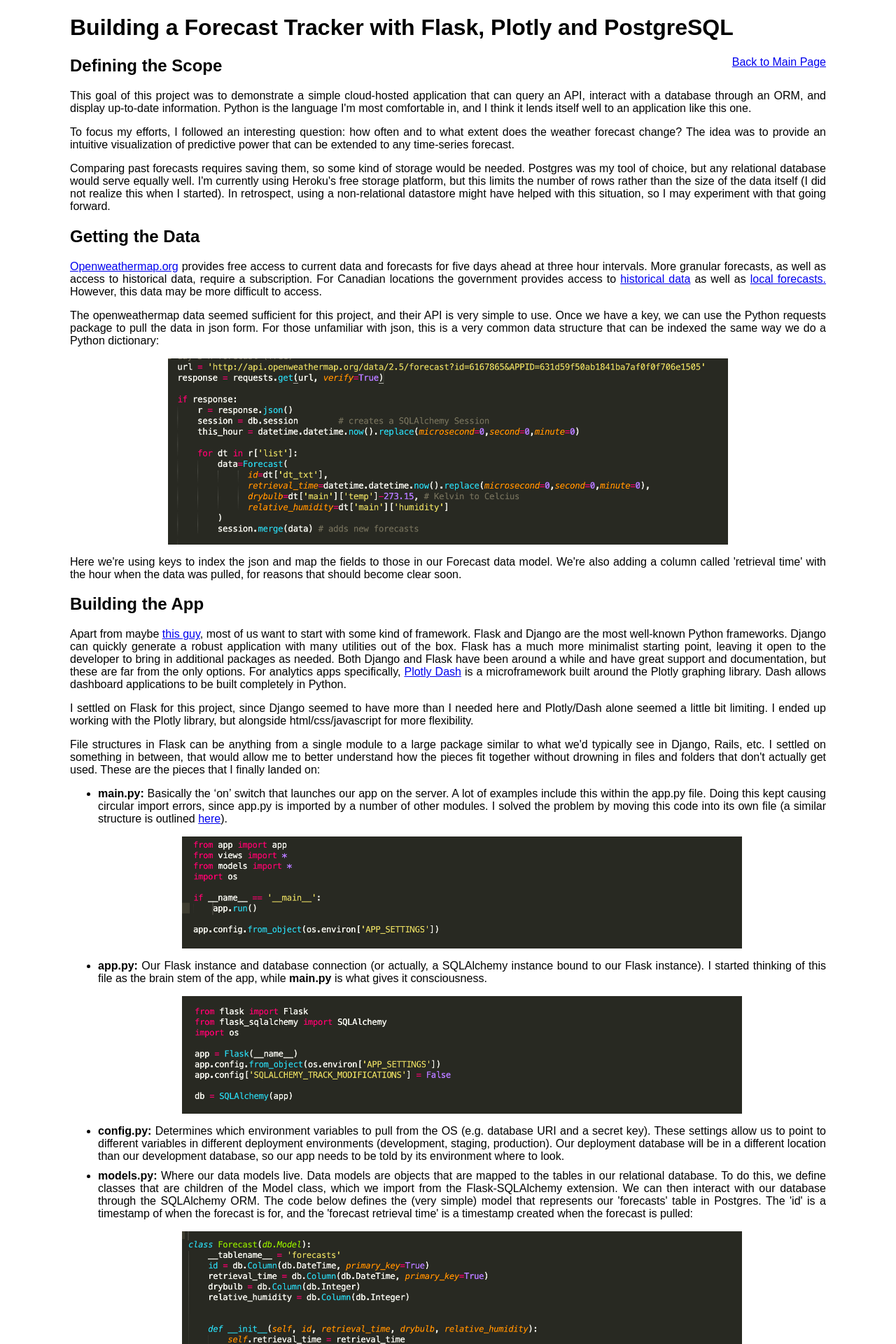
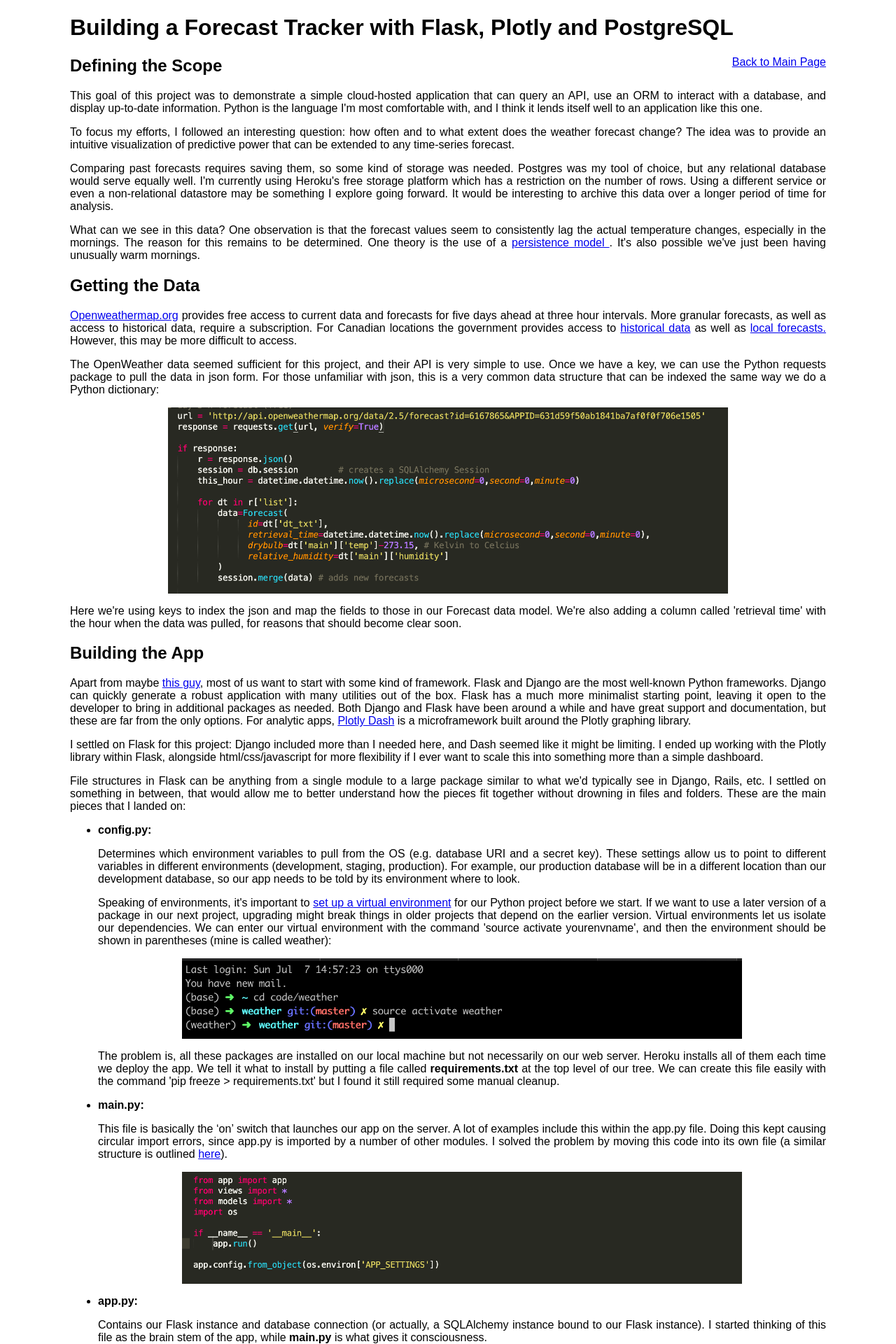
Before and after one commit to cass-android/weather, a Flask app: page /project in a window 1280 px wide. Shown: the top 1920 px of the page at 70% size. Run offline with Flask 2, Linux system fonts and the light colour scheme; parts of the project's set-up code (start-up, migrations or seed data) failed here and were passed over.

Commit message:
complete writeup, change hovermenu

```diff
--- a/templates/project.html
+++ b/templates/project.html
@@ -46,40 +46,52 @@ img {
 </div>
 
   <h2> Defining the Scope </h2>
-  <p> This goal of this project was to demonstrate a simple cloud-hosted application that can query an API, interact with a database through an ORM, and display up-to-date information. Python is the language I'm most comfortable in, and I think it lends itself well to an application like this one. </p>
+  <p> This goal of this project was to demonstrate a simple cloud-hosted application that can query an API, use an ORM to interact with a database, and display up-to-date information. Python is the language I'm most comfortable with, and I think it lends itself well to an application like this one. </p>
 
   <p> To focus my efforts, I followed an interesting question: how often and to what extent does the weather forecast change? The idea was to provide an intuitive visualization of predictive power that can be extended to any time-series forecast.<p>
 
-  <p> Comparing past forecasts requires saving them, so some kind of storage would be needed. Postgres was my tool of choice, but any relational database would serve equally well. I'm currently using Heroku's free storage platform, but this limits the number of rows rather than the size of the data itself (I did not realize this when I started). In retrospect, using a non-relational datastore might have helped with this situation, so I may experiment with that going forward. </p>
+  <p> Comparing past forecasts requires saving them, so some kind of storage was needed. Postgres was my tool of choice, but any relational database would serve equally well. I'm currently using Heroku's free storage platform which has a restriction on the number of rows. Using a different service or even a non-relational datastore may be something I explore going forward. It would be interesting to archive this data over a longer period of time for analysis.</p>
+
+  <p> What can we see in this data? One observation is that the forecast values seem to consistently lag the actual temperature changes, especially in the mornings. The reason for this remains to be determined. One theory is the use of a <a href="https://towardsdatascience.com/how-not-to-use-machine-learning-for-time-series-forecasting-avoiding-the-pitfalls-19f9d7adf424"target="_blank"target="_blank">persistence model </a>. It's also possible we've just been having unusually warm mornings. </p>
 
   <h2> Getting the Data </h2>
-  <p> <a href="https://openweathermap.org/api"target="blank">Openweathermap.org</a> provides free access to current data and forecasts for five days ahead at three hour intervals. More granular forecasts, as well as access to historical data, require a subscription. For Canadian locations the government provides access to <a href="http://climate.weather.gc.ca/index_e.html"target="blank"> historical data</a> as well as <a href="https://weather.gc.ca/mainmenu/weather_menu_e.html"target="blank">local forecasts.</a> However, this data may be more difficult to access. <p>
+  <p> <a href="https://openweathermap.org/api"target="blank">Openweathermap.org</a> provides free access to current data and forecasts for five days ahead at three hour intervals. More granular forecasts, as well as access to historical data, require a subscription. For Canadian locations the government provides access to <a href="http://climate.weather.gc.ca/index_e.html"target="blank"> historical data</a> as well as <a href="https://weather.gc.ca/mainmenu/weather_menu_e.html"target="blank">local forecasts.</a> However, this may be more difficult to access. <p>
 
-  <p> The openweathermap data seemed sufficient for this project, and their API is very simple to use. Once we have a key, we can use the Python requests package to pull the data in json form. For those unfamiliar with json, this is a very common data structure that can be indexed the same way we do a Python dictionary:</p>
+  <p> The OpenWeather data seemed sufficient for this project, and their API is very simple to use. Once we have a key, we can use the Python requests package to pull the data in json form. For those unfamiliar with json, this is a very common data structure that can be indexed the same way we do a Python dictionary:</p>
 
   <p><img src="static/addforecasts1.png" alt="code for getting forecasts" width="800"> </p>
 
-  <p> Here we're using keys to index the json and map the fields to those in our Forecast data model. We're also adding a column called 'retrieval time' with the hour when the data was pulled, for reasons that should become clear soon.  </p>
+  <p> Here we're using keys to index the json and map the fields to those in our Forecast data model. We're also adding a column called 'retrieval time' with the hour when the data was pulled, for reasons that should become clear soon. </p>
 
   <h2> Building the App </h2>
-  <p> Apart from maybe <a href="https://dev.to/gypsydave5/why-you-shouldnt-use-a-web-framework-3g24"target="_blank">this guy</a>, most of us want to start with some kind of framework. Flask and Django are the most well-known Python frameworks. Django can quickly generate a robust application with many utilities out of the box. Flask has a much more minimalist starting point, leaving it open to the developer to bring in additional packages as needed. Both Django and Flask have been around a while and have great support and documentation, but these are far from the only options. For analytics apps specifically, <a href='https://plot.ly/products/dash/'target="_blank">Plotly Dash</a> is a microframework built around the Plotly graphing library. Dash allows dashboard applications to be built completely in Python. </p>
+  <p> Apart from maybe <a href="https://dev.to/gypsydave5/why-you-shouldnt-use-a-web-framework-3g24"target="_blank">this guy</a>, most of us want to start with some kind of framework. Flask and Django are the most well-known Python frameworks. Django can quickly generate a robust application with many utilities out of the box. Flask has a much more minimalist starting point, leaving it open to the developer to bring in additional packages as needed. Both Django and Flask have been around a while and have great support and documentation, but these are far from the only options. For analytic apps, <a href='https://plot.ly/products/dash/'target="_blank">Plotly Dash</a> is a microframework built around the Plotly graphing library. </p>
 
-  <p> I settled on Flask for this project, since Django seemed to have more than I needed here and Plotly/Dash alone seemed a little bit limiting. I ended up working with the Plotly library, but alongside html/css/javascript for more flexibility. </p>
+  <p> I settled on Flask for this project: Django included more than I needed here, and Dash seemed like it might be limiting. I ended up working with the Plotly library within Flask, alongside html/css/javascript for more flexibility if I ever want to scale this into something more than a simple dashboard. </p>
 
-  <p> File structures in Flask can be anything from a single module to a large package similar to what we'd typically see in Django, Rails, etc. I settled on something in between, that would allow me to better understand how the pieces fit together without drowning in files and folders that don't actually get used. These are the pieces that I finally landed on: </p>
+  <p> File structures in Flask can be anything from a single module to a large package similar to what we'd typically see in Django, Rails, etc. I settled on something in between, that would allow me to better understand how the pieces fit together without drowning in files and folders. These are the main pieces that I landed on: </p>
 
   <ul>
-  	<li><b> main.py: </b> Basically the ‘on’ switch that launches our app on the server. A lot of examples include this within the app.py file. Doing this kept causing circular import errors, since app.py is imported by a number of other modules. I solved the problem by moving this code into its own file (a similar structure is outlined <a href="https://charlesleifer.com/blog/structuring-flask-apps-a-how-to-for-those-coming-from-django/"targe="blank">here</a>). </li>
+  	<li><b> config.py: </b> <p> Determines which environment variables to pull from the OS (e.g. database URI and a secret key). These settings allow us to point to different variables in different environments (development, staging, production). For example, our production database will be in a different location than our development database, so our app needs to be told by its environment where to look. </p>
+
+  	<p> Speaking of environments, it's important to <a href="https://realpython.com/python-virtual-environments-a-primer/"target="blank">set up a virtual environment</a> for our Python project before we start. If we want to use a later version of a package in our next project, upgrading might break things in older projects that depend on the earlier version. Virtual environments let us isolate our dependencies. We can enter our virtual environment with the command 'source activate yourenvname', and then the environment should be shown in parentheses (mine is called weather):</p>
+
+  	<p> <img src="static/venv.png" alt="entering a virtual environment" width="800"> </p>
+
+  	<p> The problem is, all these packages are installed on our local machine but not necessarily on our web server. Heroku installs all of them each time we deploy the app. We tell it what to install by putting a file called <b> requirements.txt </b> at the top level of our tree. We can create this file easily with the command 'pip freeze > requirements.txt' but I found it still required some manual cleanup. </p>
+
+  	</li>
+
+  	<li><b> main.py: </b> <p> This file is basically the ‘on’ switch that launches our app on the server. A lot of examples include this within the app.py file. Doing this kept causing circular import errors, since app.py is imported by a number of other modules. I solved the problem by moving this code into its own file (a similar structure is outlined <a href="https://charlesleifer.com/blog/structuring-flask-apps-a-how-to-for-those-coming-from-django/"target="blank">here</a>). </p>
+  	</li>
 
   	<p><img src="static/main2.png" alt="main.py" width="800"> </p>
 
-  	<li><b> app.py: </b> Our Flask instance and database connection (or actually, a SQLAlchemy instance bound to our Flask instance). I started thinking of this file as the brain stem of the app, while <b>main.py</b> is what gives it consciousness. </li>
+  	<li><b> app.py: </b> <p> Contains our Flask instance and database connection (or actually, a SQLAlchemy instance bound to our Flask instance). I started thinking of this file as the brain stem of the app, while <b>main.py</b> is what gives it consciousness. </p></li>
 
     <p><img src="static/app.png" alt="app.py" width="800"> </p>
 
-  	<li><b> config.py: </b> Determines which environment variables to pull from the OS (e.g. database URI and a secret key). These settings allow us to point to different variables in different deployment environments (development, staging, production). Our deployment database will be in a different location than our development database, so our app needs to be told by its environment where to look. </li>
 
-  	<li><b> models.py: </b> Where our data models live. Data models are objects that are mapped to the tables in our relational database. To do this, we define classes that are children of the Model class, which we import from the Flask-SQLAlchemy extension. We can then interact with our database through the SQLAlchemy ORM. The code below defines the (very simple) model that represents our 'forecasts' table in Postgres. The 'id' is a timestamp of when the forecast is for, and the 'forecast retrieval time' is a timestamp created when the forecast is pulled: </li>
+  	<li><b> models.py: </b> <p> Where our data models live. Data models are objects that are mapped to the tables in our relational database. To do this, we define classes that are children of the Model class, which we import from the Flask-SQLAlchemy extension. We can then interact with our database through the SQLAlchemy ORM. The code below defines the (very simple) model that represents our 'forecasts' table in Postgres. The 'id' is a timestamp of when the forecast is for, and the 'forecast retrieval time' is a timestamp created when the forecast is pulled: </p></li>
 
   	<p><img src="static/models2.png" alt="data model for forecast table" width="800"> </p>
 
@@ -93,22 +105,19 @@ img {
 
     		<li> Deleting records older than 190 hours from our database (to stay within Heroku's row limit restriction)</li>
 
-    		<li> Mapping the openweathermap data to our data model, as described above, and adding each row to the session </li>
+    		<li> Mapping the OpenWeather data to our data model, as described above, and adding each row to the session </li>
 
     		<li> Committing the session. Behind the scenes, SQLAlchemy translates this code into SQL statements and executes them. </li>
     	</ol>
 	</p>
 
-  	<li><b> manage.py: </b> This creates and runs our <b>database migrations</b>. A new migration file containing the relevant SQL commands is saved each time we alter the architecture of our database (not the data itself). The migrations are a reversible record of each change, so that when we move between platforms we can update our schema with minimal impact to the underlying data. While we build and maintain our app, we are working with two copies of the same database: the production copy on Heroku's server, and the development copy on my local machine. These will have different data, since the production database is live and updating itself 24/7. But obviously we want them to have the same structure. So each time we deploy our app, we run our migrations to ensure our schemas are synchronized.
+  	<li><b> manage.py: </b> <p>This creates and runs our <b>database migrations</b>. Each time we alter the architecture of our database (not the data itself), we should do this by making (and saving) a new migration file containing the relevant SQL commands. The migrations are a reversible record of each change, so that when we move between platforms we can update our schema with minimal impact to the underlying data. While we build and maintain our app, we are working with two copies of the same database: the production copy on Heroku's server, and the development copy on my local machine. These will have different data, since the production database is live and updating itself 24/7. But obviously we want them to have the same structure. So each time we deploy our app, we run our migrations to ensure our schemas are synchronized. </p>
 
-  	<p> To make things easier, Flask uses a tool called Alembic to create the migration files for us, based on what we've specified in our <b>models.py</b> file. Still, it's important to review the migrations before running them. This is what a migration file looks like: </p> </li>
+  	<p> To make things easier, Flask uses a tool called Alembic to create the migration files for us. We can generate a new migration file with the command 'python manage.py db migrate'. Alembic creates this file based on what we've specified in our <b>models.py</b> file. Still, it's important to review the migrations before running them, which we can do with the command 'python manage.py db upgrade'. This is what a migration file looks like: </p> </li>
 
   	<p><img src="static/migration.png" alt="migration file" width="800"> </p>
 
-  	<li><b> templates (index.html, etc.): </b> These are the files that get rendered when a GET or POST request is received. Flask by default looks for these in a folder called 'templates'. Our templates interact closely with <b> views.py</b>, where we define functions that tell them what to display. For example, I've created a drop-down menu where each option sends a GET request that triggers a different function in views. I have my Javascript and CSS in my templates, but in a larger app these could go in their own files.
-  	</li>
-
-  	<li><b> views.py: </b> This is the link between our views and the rest of the app. Here we handle requests, pull the appropriate data from our back end and pass it to our front end. </li>
+  	<li><b> views.py: </b> <p> This is the link between our views and the rest of the app. Here we handle requests, pull the appropriate data from our back end and pass it to our front end. </p></li>
 
   	<p> For example, the function below queries our database and returns a set of forecasts for each line on the graph (for some reason this is called a trace): </p>
 
@@ -118,14 +127,19 @@ img {
 
     <p><img src="static/views2.png" alt="create plot function" width="800"> </p>
 
+    <p> Finally, this lovely function tells it what to load based on the option that's been selected in our drop-down menu (see below): </p>
+
+    <p><img src="static/views3.png" alt="route to page" width="800"> </p>
+
+  	<li><b> templates (index.html, etc.): </b> <p> These are the front-line files that get rendered by <b> views.py</b> whenever a request is received. Flask by default looks for these in a folder called 'templates'. For example, this is the drop-down menu that triggers the function above (by sending a GET request), and passes it the argument that tells it which plot to create.
+
+    <p><img src="static/dropdownform.png" alt="drop down form" width="800"> </p>
+
+  	</li>
+
   </ul>
 
-  <h2> Conclusions </h2>
-
-  <p> One observation is that the forecast values seem to consistently lag the actual temperature changes, especially in the mornings. The reason for this remains to be determined. One theory is the use of a <a href="https://towardsdatascience.com/how-not-to-use-machine-learning-for-time-series-forecasting-avoiding-the-pitfalls-19f9d7adf424"target="_blank"target="_blank">persistence model </a>. It's also possible we've just been having unusually warm mornings. </p>
-
-  <p> It would be interesting to archive this data over a long period of time for further analysis. The restrictions on Heroku's free data stores are limiting, so I'm thinking of moving to another service. I may also revisit the intervals at which forecasts are updated, as this would allow a longer time period to be stored. </p>
-
+<p> There's a lot more I could say about all of this, but just doing it is really the only way to learn. This whole thing can be found on <a href="https://github.com/cass-android/weather">github.</a></p>
 
 </div>
 </body>
--- a/views.py
+++ b/views.py
@@ -149,8 +149,7 @@ def create_plot(skip=1, linewidth=4, hoursBack=168, hoursForward=120, maxHoursOu
                 color = (colorFader(c1,c2,mix)),
                 width = (linewidth*1.5)*(1/hour)**(6/8),
                 ),
-            hovertemplate='forecast on %{text}',
-            hoverinfo='text',
+            hovertemplate='forecast on %{text}, %{y}'+'<extra></extra>',
             showlegend=True
             )
         data.append(rel_set)
```
Also changed, not shown: static/dropdownform.png (added), static/venv.png (added), static/views3.png (added).
